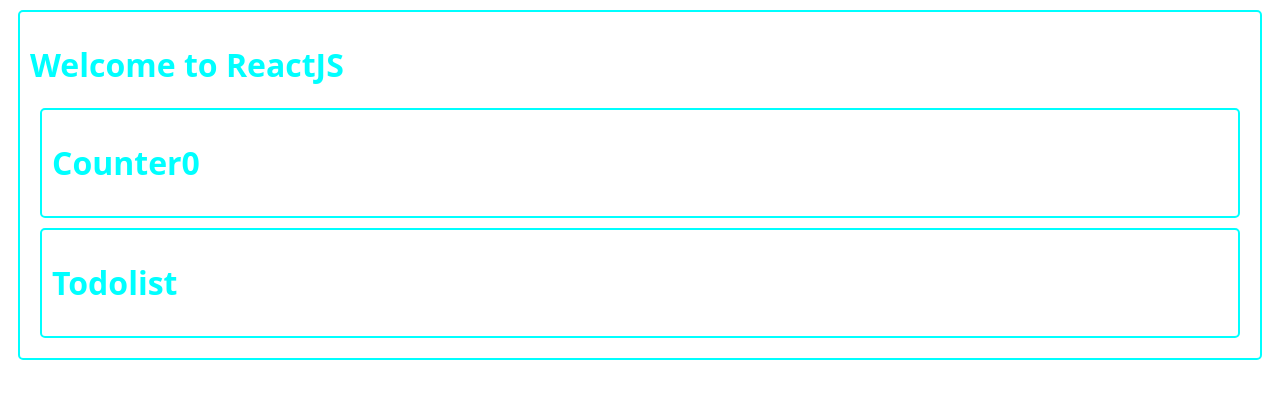
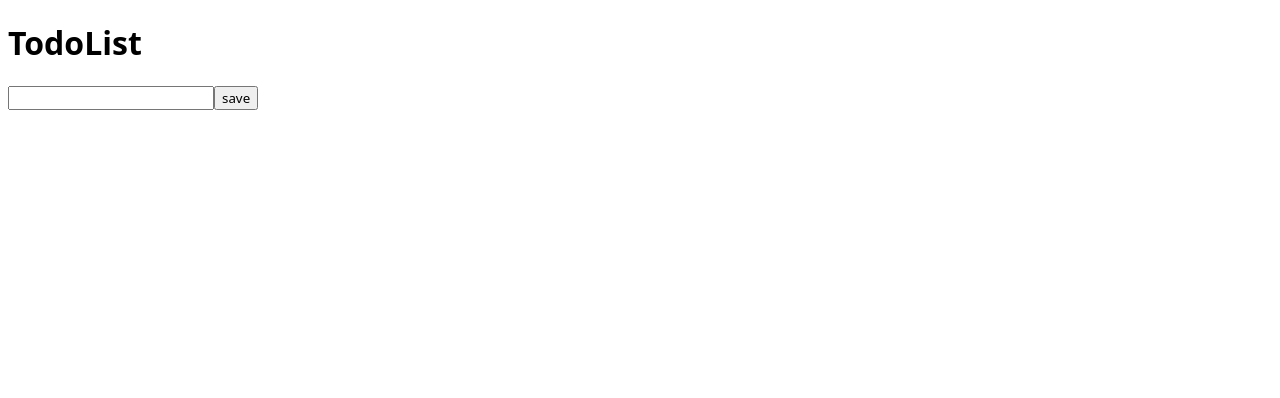
Before and after one commit to Naveengajja2000/naveen, a React (Create React App) app: page / in a window 1280 px wide. Shown: the top 398 px of the page. Built offline with nearby package versions, Linux system fonts and the light colour scheme.

Commit message:
Todolist

```diff
--- a/src/App.js
+++ b/src/App.js
@@ -1,12 +1,15 @@
 import logo from './logo.svg';
 import Nvn from './Nvn';
+import Todolist from './Todolist';
+
 
 function App() {
   return (
     <div className="App">
       <header className="App-header">
-        <Nvn>
-        </Nvn>
+       <Todolist></Todolist>
+
+
       </header>
     </div>
   );
--- a/src/Todolist.jsx
+++ b/src/Todolist.jsx
@@ -1,7 +1,22 @@
+import React from "react";
+
 function Todolist(){
+    var[tasks,setTasks] = React.useState([]);
+    var addTask = () => {
+        var newTask = document.getElementById('d1').value;
+        setTasks([...tasks,newTask]);
+    };
     return(
-        <div className="mybox">
-            <h1>Todolist</h1>
+        <div>
+            <h1>TodoList</h1>
+            <input type='text' id='d1'/>
+            <button onClick={addTask}>save</button>
+            <ol start='1' type='a'>
+                {tasks.map((t,i)=>{
+                    return <li key={i}>{t}</li>
+                })
+                }
+            </ol>
         </div>
     )
 }
```
